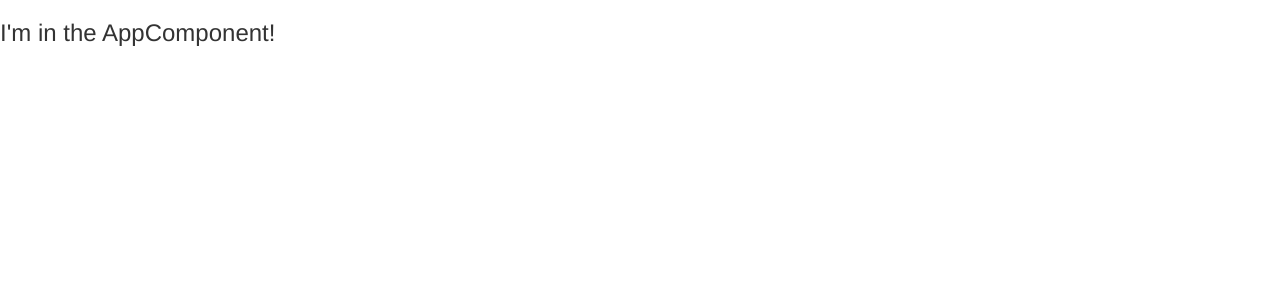
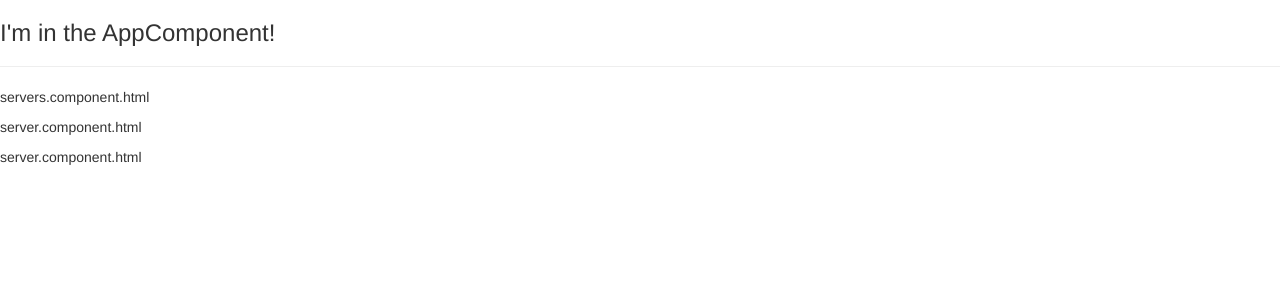
Before and after one commit to once-around/frontend-angular-playground-app, an Angular app: page / in a window 1280 px wide. Shown: the top 300 px of the page. Built offline with nearby package versions, Linux system fonts and the light colour scheme.

Commit message:
Revert "Abschnitt 2, Lektion 18 - Creating Components with the CLI & Nesting Components

```diff
--- a/src/app/app.component.html
+++ b/src/app/app.component.html
@@ -1 +1,3 @@
 <h3>I'm in the AppComponent!</h3>
+<hr>
+<app-servers></app-servers>
--- a/src/app/server/server.component.html
+++ b/src/app/server/server.component.html
@@ -1 +1 @@
-<p>The Server Component</p>
+<p>server.component.html</p>
--- a/src/app/server/server.component.ts
+++ b/src/app/server/server.component.ts
@@ -2,7 +2,7 @@
 
 @Component({
   selector: 'app-server',
-  template: './server.component.html'
+  templateUrl: './server.component.html'
 })
 export class ServerComponent {
 
--- /dev/null
+++ b/src/app/servers/servers.component.html
@@ -0,0 +1,3 @@
+<p>servers.component.html</p>
+<app-server></app-server>
+<app-server></app-server>
--- /dev/null
+++ b/src/app/servers/servers.component.ts
@@ -0,0 +1,15 @@
+import { Component, OnInit } from '@angular/core';
+
+@Component({
+  selector: 'app-servers',
+  templateUrl: './servers.component.html',
+  styleUrls: ['./servers.component.scss']
+})
+export class ServersComponent implements OnInit {
+
+  constructor() { }
+
+  ngOnInit() {
+  }
+
+}
```
Also changed, not shown: src/app/app.module.ts (+5 -3 lines), src/app/servers/servers.component.scss (added).
